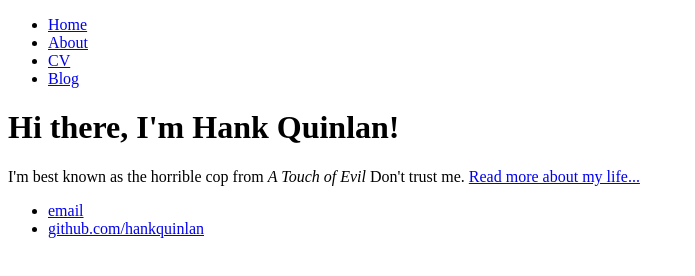
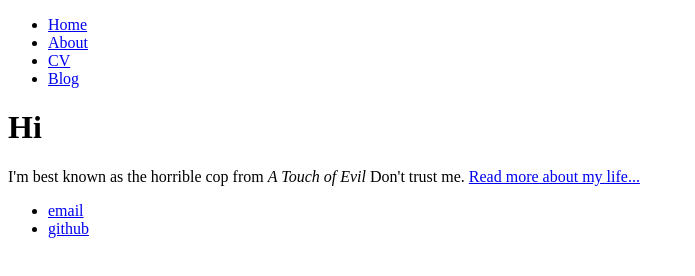
Before and after one commit to ralphandjorn/erenje, a plain HTML site: page index.html in a window 1280 px wide. Shown: the whole page, without its empty margins (0-695 px from the left). Drawn offline with Linux system fonts and the light colour scheme.

Commit message:
Update index.html

```diff
--- a/index.html
+++ b/index.html
@@ -14,14 +14,14 @@
 		</nav>
 		<div class="container">
     		<div class="blurb">
-        		<h1>Hi there, I'm Hank Quinlan!</h1>
+        		<h1>Hi</h1>
 				<p>I'm best known as the horrible cop from <em>A Touch of Evil</em> Don't trust me. <a href="/about">Read more about my life...</a></p>
     		</div><!-- /.blurb -->
 		</div><!-- /.container -->
 		<footer>
     		<ul>
-        		<li><a href="mailto:hankquinlanhub@gmail.com">email</a></li>
-        		<li><a href="https://github.com/hankquinlan">github.com/hankquinlan</a></li>
+        		<li><a href="ralphvdhoek@gmail.com">email</a></li>
+        		<li><a href="github.com/ralphandjorn">github</a></li>
 			</ul>
 		</footer>
 	</body>
```
